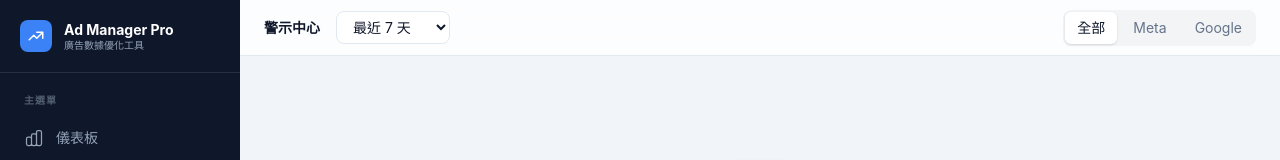
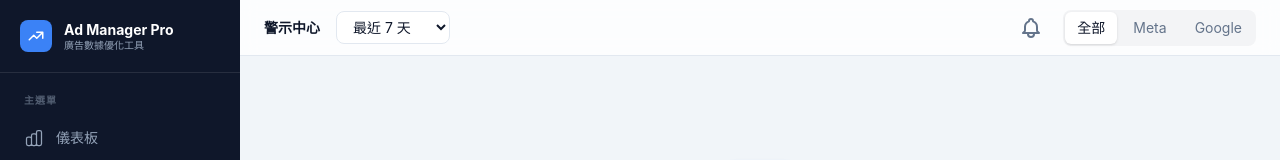
Before and after one commit to Liiiiwei/ad-manager-pro, a Next.js app: page /alerts in a window 1280 px wide. Shown: the top 160 px of the page. Built offline with nearby package versions, Linux system fonts and the light colour scheme; no server answers; the database is empty.

Commit message:
feat: 在 Header 整合通知鈴鐺

```diff
--- a/src/components/layout/header.tsx
+++ b/src/components/layout/header.tsx
@@ -2,13 +2,14 @@
 
 import type { Platform } from "@/hooks/use-platform-filter";
 import AccountFilter from "@/components/ui/account-filter";
+import NotificationBell from "@/components/alerts/notification-bell";
 
 interface HeaderProps {
   title?: string;
-  dateRange: string;
-  onDateRangeChange: (value: string) => void;
-  platform: Platform;
-  onPlatformChange: (value: Platform) => void;
+  dateRange?: string;
+  onDateRangeChange?: (value: string) => void;
+  platform?: Platform;
+  onPlatformChange?: (value: Platform) => void;
   accounts?: string[];
   selectedAccounts?: string[];
   onAccountsChange?: (accounts: string[]) => void;
@@ -29,10 +30,13 @@ export default function Header({
       <div className="flex items-center gap-4">
         {/* 頁面標題 */}
         {title && (
-          <h1 className="text-sm font-semibold text-foreground hidden sm:block">{title}</h1>
+          <h1 className="text-sm font-semibold text-foreground hidden sm:block">
+            {title}
+          </h1>
         )}
 
         {/* 日期範圍選擇 */}
+        {dateRange && onDateRangeChange && (
           <select
             value={dateRange}
             onChange={(e) => onDateRangeChange(e.target.value)}
@@ -43,6 +47,7 @@ export default function Header({
             <option value="last_30d">最近 30 天</option>
             <option value="last_90d">最近 90 天</option>
           </select>
+        )}
 
         {/* 帳號篩選器 */}
         {accounts && selectedAccounts && onAccountsChange && (
@@ -54,6 +59,12 @@ export default function Header({
         )}
       </div>
 
+      <div className="flex items-center gap-3">
+        {/* 通知鈴鐺 */}
+        <NotificationBell />
+
+        {/* 平台篩選器 */}
+        {dateRange && onDateRangeChange && platform && onPlatformChange && (
           <div className="flex items-center gap-1 bg-gray-100 rounded-lg p-0.5">
             {(["all", "meta", "google"] as const).map((p) => (
               <button
@@ -69,6 +80,8 @@ export default function Header({
               </button>
             ))}
           </div>
+        )}
+      </div>
     </header>
   );
 }
```
Lines whose indentation alone changed are shown as unchanged.
